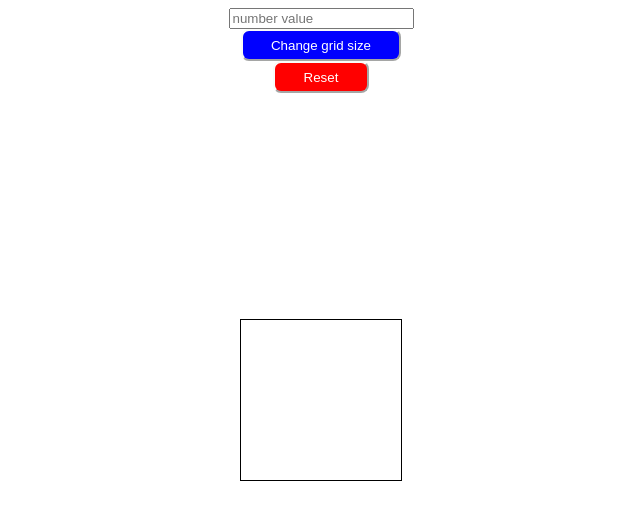
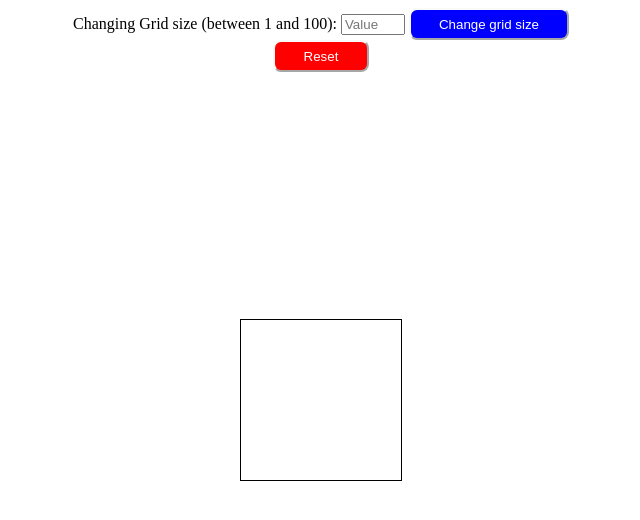
Before and after one commit to AndrewGreenslade/Odin-Project-Etch-A-Sketch, a plain HTML site: page index.html in a window 1280 px wide. Shown: the whole page, without its empty margins (319-959 px from the left). Drawn offline with Linux system fonts and the light colour scheme.

Commit message:
Added max and min for grid size

```diff
--- a/index.html
+++ b/index.html
@@ -7,24 +7,29 @@
         <link rel="stylesheet" href="style.css" />
     </head>
     <body>
-    <form id="gridSizeForm">
+        <div id="settingsDiv" class="center">
+            <form>
+                <label for="gridSize"
+                    >Changing Grid size (between 1 and 100):</label
+                >
                 <input
                     type="number"
                     name="gridSize"
-        placeholder="number value"
+                    placeholder="Value"
+                    min="1"
+                    max="100"
                     id="gridSizeInput"
-        class="center"
                 />
                 <input
                     type="button"
                     id="gridSizeSubmit"
                     onclick="changeGridSize()"
                     value="Change grid size"
-        class="center"
                 />
             </form>
 
-    <button id="resetButton" class="center" onclick="ResetGrid()">Reset</button>
+            <button id="resetButton" onclick="ResetGrid()">Reset</button>
+        </div>
 
         <div id="containerDiv" class="centerDiv"></div>
 
--- a/script.js
+++ b/script.js
@@ -4,6 +4,13 @@ createDivs(16);
 //creates a new grid
 function createDivs(size) {
     const containerDiv = document.querySelector("#containerDiv");
+
+    if (size > 100) {
+        size = 100;
+    }
+    else if (size < 1) {
+        size = 1;
+    }
 
     for (let x = 0; x < size; x++) {
         var column = document.createElement("div");
--- a/style.css
+++ b/style.css
@@ -21,14 +21,6 @@
     transform: translate(-50%, -50%);
 }
 
-
-.center{
-    display: block;
-    margin-left: auto;
-    margin-right: auto;
-}
-
-
 #containerDiv{
     display: flex;
 }
@@ -50,3 +42,9 @@
     width: 10rem;
     height: 2rem;
 }
+
+#settingsDiv{
+    display: flex;
+    flex-direction: column;
+    align-items: center;
+}
```
Lines whose indentation alone changed are shown as unchanged.
